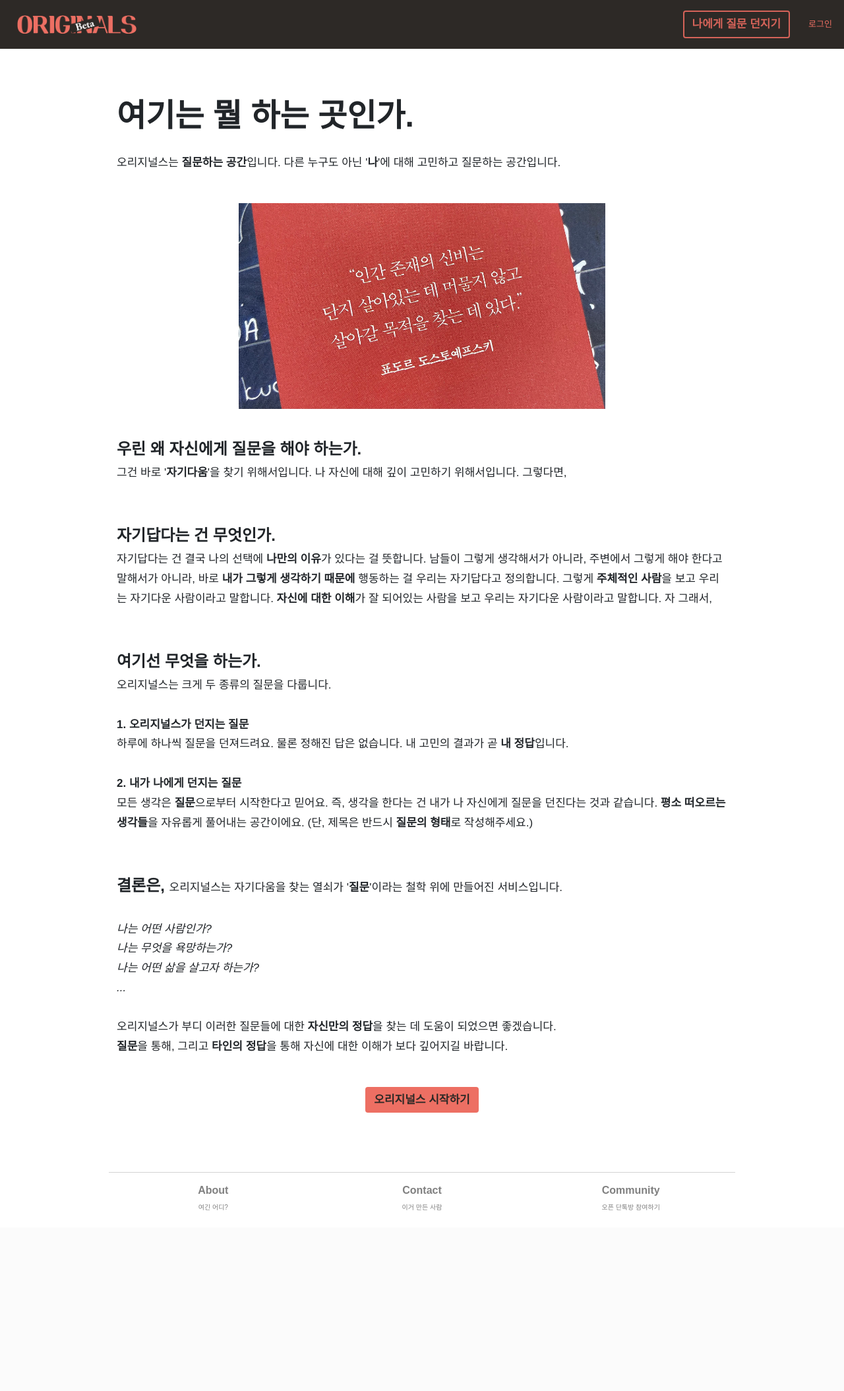
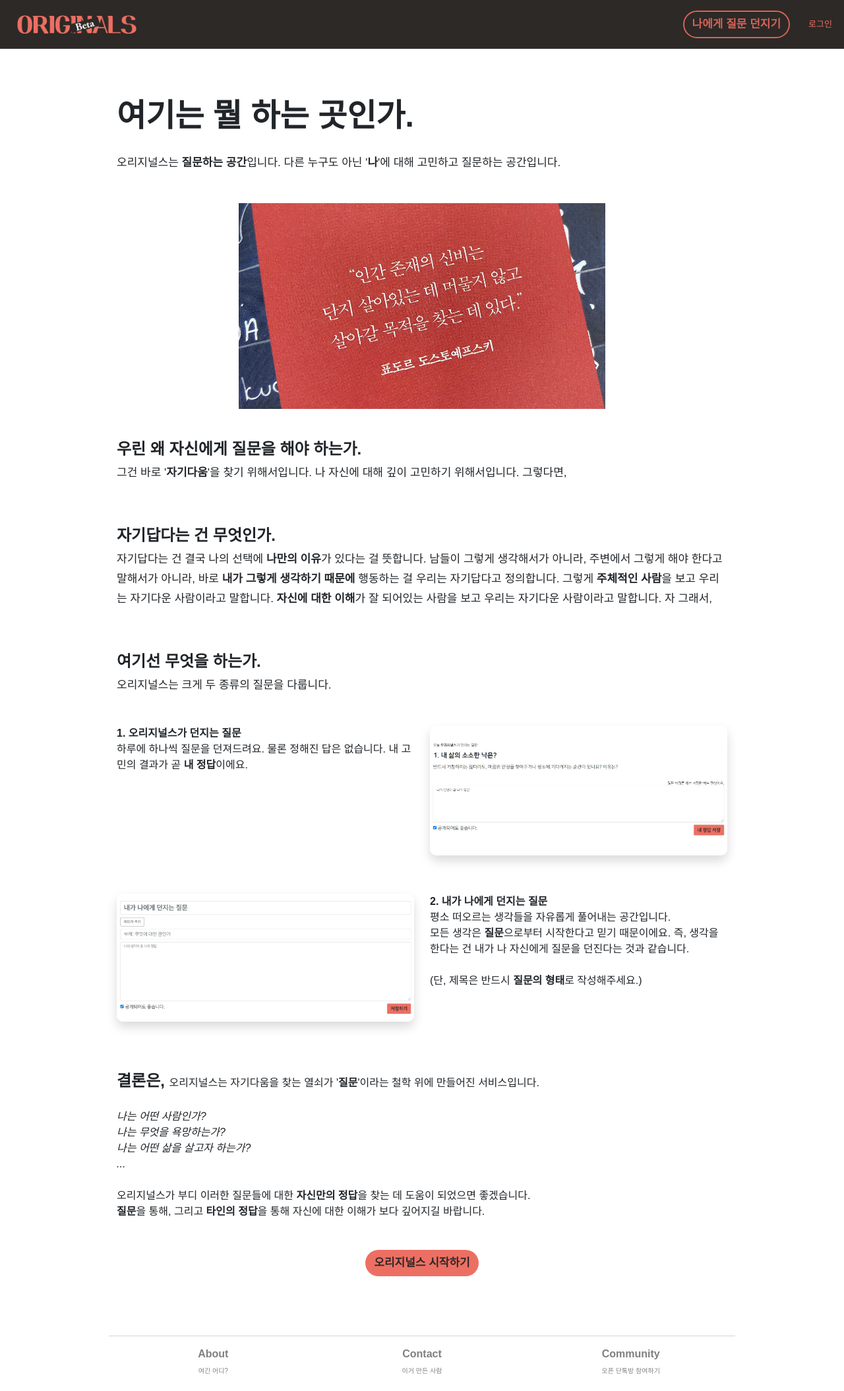
Before and after one commit to RyanYJOh/museum, a Django app: page /about in a window 1280 px wide. Shown: the whole page at 66% size. Before the commit the page ends 1835 px from the top, so only its background shows below. Run offline with Django 3.2, Linux system fonts and the light colour scheme; some libraries are stand-ins or nearby versions; some web fonts are replaced.

Commit message:
changed About

```diff
--- a/museum/main/templates/main/about.html
+++ b/museum/main/templates/main/about.html
@@ -31,12 +31,42 @@
 
             <span class="text-l">여기선 무엇을 하는가.</span><br>
             오리지널스는 크게 두 종류의 질문을 다룹니다. <br><br>
-            <span class="bolder">1. 오리지널스가 던지는 질문</span><br>
-            하루에 하나씩 질문을 던져드려요. 물론 정해진 답은 없습니다. 내 고민의 결과가 곧 <span class="bolder">내 정답</span>입니다.<br><br>
+            <div class="row">
+                <div class="col-12 col-md-6 left">
+                    <span class="bolder">1. 오리지널스가 던지는 질문</span><br>
+                    하루에 하나씩 질문을 던져드려요. 물론 정해진 답은 없습니다. 내 고민의 결과가 곧 <span class="bolder">내 정답</span>이에요.<br>
+                </div>
+                <div class="row-h-20 mobile-only"></div>
+                <div class="col-12 col-md-6 center">
+                    <img src="{% static 'museum/images/sample_1.jpg' %}" class="img-about-page shadow" alt="sample">
+                </div>
+            </div>
+            <br><br class='pc-only'>
 
-            <span class="bolder">2. 내가 나에게 던지는 질문</span><br>
-            모든 생각은 <span class="bolder">질문</span>으로부터 시작한다고 믿어요. 즉, 생각을 한다는 건 내가 나 자신에게 질문을 던진다는 것과 같습니다.
-            <span class="bolder">평소 떠오르는 생각들</span>을 자유롭게 풀어내는 공간이에요. <br class='mobile-only'>(단, 제목은 반드시 <span class="bolder">질문의 형태</span>로 작성해주세요.)<br><br><br>
+            <div class="row pc-only">
+                <div class="col-12 col-md-6 center">
+                    <img src="{% static 'museum/images/sample_2.jpg' %}" class="img-about-page shadow" alt="sample">
+                </div>
+                <div class="col-12 col-md-6 left">
+                    <span class="bolder">2. 내가 나에게 던지는 질문</span><br>
+                    평소 떠오르는 생각들을 자유롭게 풀어내는 공간입니다.<br>
+                    모든 생각은 <span class="bolder">질문</span>으로부터 시작한다고 믿기 때문이에요. 즉, 생각을 한다는 건 내가 나 자신에게 질문을 던진다는 것과 같습니다.
+                     <br><br class='pc-only'>(단, 제목은 반드시 <span class="bolder">질문의 형태</span>로 작성해주세요.)<br>
+                </div>
+            </div>
+            <div class="row mobile-only">
+                <div class="col-12 col-md-6 left">
+                    <span class="bolder">2. 내가 나에게 던지는 질문</span><br>
+                    평소 떠오르는 생각들을 자유롭게 풀어내는 공간입니다.<br>
+                    모든 생각은 <span class="bolder">질문</span>으로부터 시작한다고 믿기 때문이에요. 즉, 생각을 한다는 건 내가 나 자신에게 질문을 던진다는 것과 같습니다.
+                     <br><br class='pc-only'><span class='text-s'>(단, 제목은 반드시 <span class="bolder">질문의 형태</span>로 작성해주세요.)</span><br>
+                </div>
+                <div class="row-h-20"></div>
+                <div class="col-12 col-md-6 center">
+                    <img src="{% static 'museum/images/sample_2.jpg' %}" class="img-about-page shadow" alt="sample">
+                </div>
+            </div>
+            <br><br><br>
 
             <span class="text-l">결론은, </span>
             오리지널스는 자기다움을 찾는 열쇠가 '<span class="bolder">질문</span>'이라는 철학 위에 만들어진 서비스입니다.<br><br>
--- a/museum/main/views.py
+++ b/museum/main/views.py
@@ -64,7 +64,7 @@ def main_page(request):
     for i in ques_id_answered_sofar:
         list__ques_no_answered_sofar.append(i)
     ques_no_answered_sofar = QuestionsFromUs.objects.filter(question_no__in=list__ques_no_answered_sofar)
-    print(ques_no_answered_sofar)
+
     if request.user.is_authenticated:
         ## UserInfo 작성했는지 확인
         try:
--- a/museum/static/base.css
+++ b/museum/static/base.css
@@ -2,7 +2,7 @@
 
 } */
 .mobile-only {
-    display: none;
+    display: none !important;
 }
 a {
     text-decoration: none !important;
@@ -28,6 +28,10 @@ footer {
 
 input[type=password] {
     font-family:Arial, Helvetica, sans-serif;
+}
+.shadow {
+    -webkit-box-shadow: 0px 0px 8px 0px #000000;
+    box-shadow: 0px 0px 8px 0px #000000;
 }
 
 /* Navbar */
@@ -134,6 +138,9 @@ input[type=password] {
 }
 
 /* Buttons */
+.btn {
+    border-radius : 100px !important;
+}
 .btn-primary {
     background-color: #ed6f63 !important;
     border-color: transparent !important;
@@ -270,6 +277,10 @@ input[type=password] {
     width: 60%;
     /* border-radius: 50px; */
 }
+.img-about-page {
+    width: 100%;
+    border-radius: 10px;
+}
 .ci {
     height: 100%;
     width: 200px;
@@ -327,10 +338,10 @@ input[type=password] {
 /* --------------------------- MOBILE --------------------------- */
 @media (max-width:768px) {
     .mobile-only {
-        display: inline;
+        display: inline !important;
     }
     .pc-only {
-        display: none;
+        display: none !important;
     }
     /* Text */
     .text-xl {
```
Also changed, not shown: museum/db.sqlite3, museum/static/museum/images/sample_1.JPG (added), museum/static/museum/images/sample_2.JPG (added).
